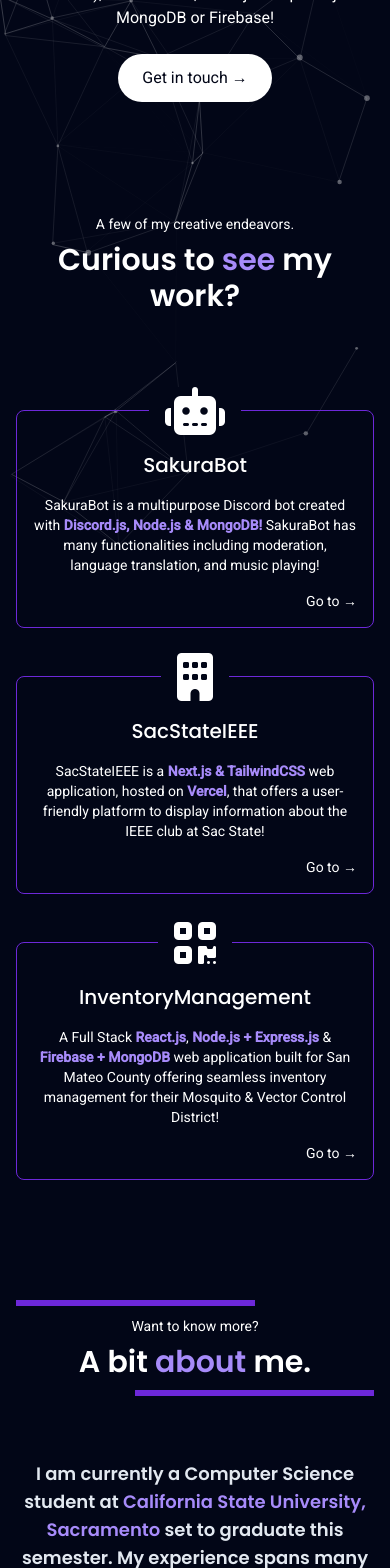
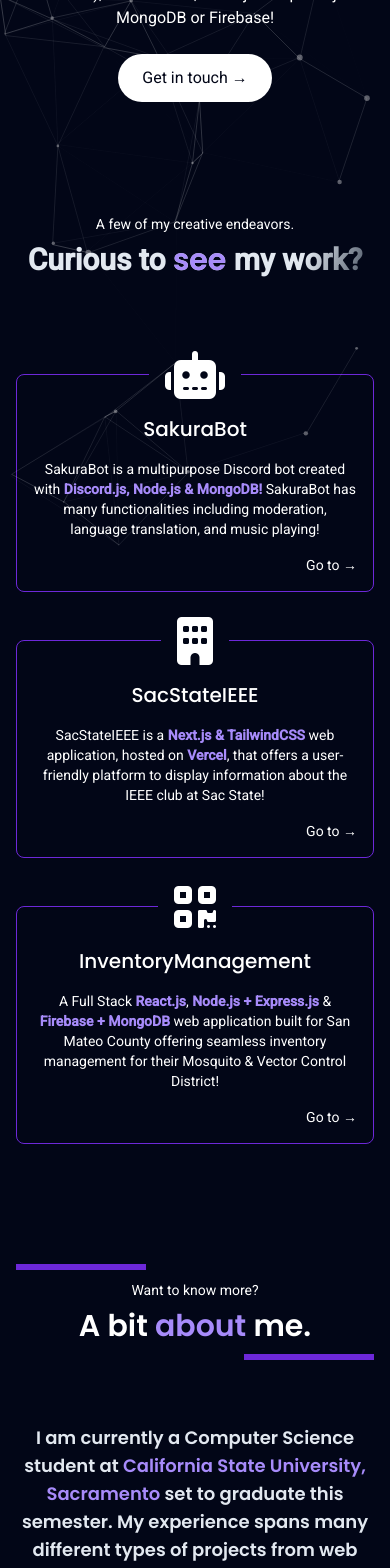
Before and after one commit to BrianBeilby/svelte-portfolio, a SvelteKit app: page / in a window 390 px wide. Shown: the part 240-1808 px from the top of the page. Built offline with nearby package versions, Linux system fonts and the light colour scheme.

Commit message:
Added effects to Main

```diff
--- a/src/components/Main.svelte
+++ b/src/components/Main.svelte
@@ -1,6 +1,31 @@
 <script>
   import Step from "./Step.svelte";
   import Typewriter from "svelte-typewriter";
+  import { onMount } from "svelte";
+
+  onMount(() => {
+    function handleScroll() {
+      const aboutSection = document.getElementById("about");
+      const viewportHeight = window.innerHeight;
+      const sectionTop = aboutSection.getBoundingClientRect().top;
+
+      let scrollRatio = Math.max(
+        0,
+        Math.min(1, (viewportHeight - sectionTop) / viewportHeight)
+      );
+
+      const lineLength = `${scrollRatio * 100}%`;
+
+      document.getElementById("beforeLine").style.width = lineLength;
+      document.getElementById("afterLine").style.width = lineLength;
+    }
+
+    window.addEventListener("scroll", handleScroll);
+
+    return () => {
+      window.removeEventListener("scroll", handleScroll);
+    };
+  });
 
   let steps = [
     {
@@ -25,25 +50,6 @@
         "SacStateIEEE is a Next.js & TailwindCSS web application, hosted on Vercel, that offers a user-friendly platform to display information about the IEEE club at Sac State!",
     },
   ];
-
-  let benefits = [
-    {
-      metric: "10x",
-      name: "a passionate",
-      description:
-        "I taught myself to code using free online resources and absolutely fell in love with the creativity and problem solving that is involved in developing and engineering innovative new online experiences. Starting of with JavaScript, HTML & CSS and evolving my knowledge base to include JavaScript frameworks, backend programming, design, cloud services and much much more.",
-    },
-    {
-      name: "a product design & UX finatic",
-      description:
-        "Carefully crafting and designing amazing user experiences allows me to express and experiment with every morsel of creativity I have. I love the challenge of learning new design concepts and enabling users with amazing online experiences.",
-    },
-    {
-      name: "an excellent communicator",
-      description:
-        "Communication is key and it's a paramount value of mine. I believe in transparency and constructive communication above all else. This helps me develop deep relationships and ensures my effectiveness and productivity in any work space with any team.",
-    },
-  ];
 </script>
 
 <main class="flex flex-col flex-1 p-4">
@@ -62,8 +68,9 @@
         <Typewriter
           element="span"
           mode="loopOnce"
-          interval={50}
-          unwriteInterval={50}
+          interval={60}
+          unwriteInterval={40}
+          wordInterval={2000}
           cursor={true}
           keepCursorOnFinish={true}
         >
@@ -115,13 +122,18 @@
       </div>
     </div>
   </section>
-  <section class="py-20 lg:py-32 flex flex-col gap-24" id="projects">
+  <section
+    class="py-20 lg:py-32 flex flex-col gap-24 slide-in-up"
+    id="projects"
+  >
     <div class="flex flex-col gap-2 text-center z-10">
       <h6 class="text-large sm:text-xl md:text-2xl">
         A few of my creative endeavors.
       </h6>
       <h3 class="font-semibold text-3xl sm:text-4xl md:text-5xl">
-        Curious to <span class="poppins text-violet-400">see</span> my work?
+        <div class="animate-text-shimmer">
+          Curious to <span class="poppins text-violet-400">see</span> my work?
+        </div>
       </h3>
     </div>
     <!-- <a
@@ -167,9 +179,17 @@
     id="about"
     class="py-20 pt-10 lg:pt-16 lg:py-32 flex flex-col gap-16 sm:gap-20 md:gap-24 relative"
   >
-    <div
-      class="flex flex-col gap-2 text-center relative before:absolute before:top-0 before:left-0 before:w-2/3 before:h-1.5 before:bg-violet-700 after:absolute after:bottom-0 after:right-0 after:w-2/3 after:h-1.5 after:bg-violet-700 py-4"
-    >
+    <div class="flex flex-col gap-2 text-center relative py-4">
+      <div
+        id="beforeLine"
+        class="absolute top-0 left-0 h-1.5 bg-violet-700"
+        style="width: 0%;"
+      ></div>
+      <div
+        id="afterLine"
+        class="absolute bottom-0 right-0 h-1.5 bg-violet-700"
+        style="width: 0%;"
+      ></div>
       <h6 class="text-large sm:text-xl md:text-2xl">Want to know more?</h6>
       <h3 class="font-semibold text-3xl sm:text-4xl md:text-5xl">
         A bit <span class="poppins text-violet-400">about</span> me.
@@ -200,7 +220,44 @@
 
 <style>
   .typewriter-container {
-    --cursor-color: white; /* Green cursor */
-    --cursor-width: 4px; /* Thicker cursor */
+    --cursor-color: #a78bfa; /* Green cursor */
+    --cursor-width: 6px; /* Thicker cursor */
+  }
+
+  @keyframes text-shimmer {
+    from {
+      background-position: 0 0;
+    }
+    to {
+      background-position: -200% 0;
+    }
+  }
+
+  .animate-text-shimmer {
+    background-clip: text;
+    color: transparent;
+    background-image: linear-gradient(
+      110deg,
+      #e2e8f0 45%,
+      #1e293b 55%,
+      #e2e8f0
+    );
+    background-size: 250% 100%;
+    animation: text-shimmer 4s ease-out infinite alternate;
+  }
+
+  @keyframes slideInUp {
+    from {
+      transform: translateY(100%);
+      opacity: 0;
+    }
+    to {
+      transform: translateY(0);
+      opacity: 1;
+    }
+  }
+
+  .slide-in-up {
+    animation: slideInUp 1.5s ease-out forwards;
   }
 </style>
```
